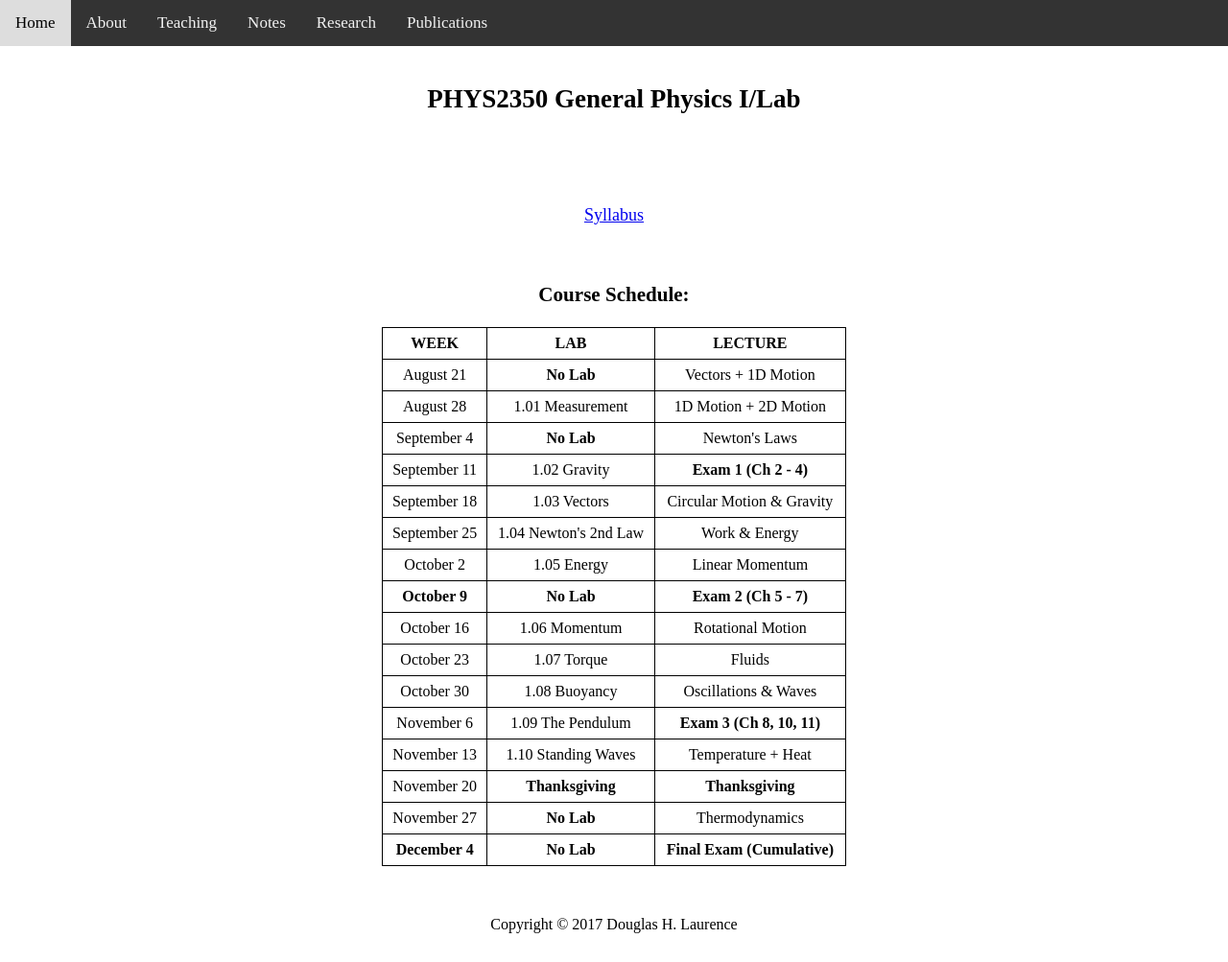
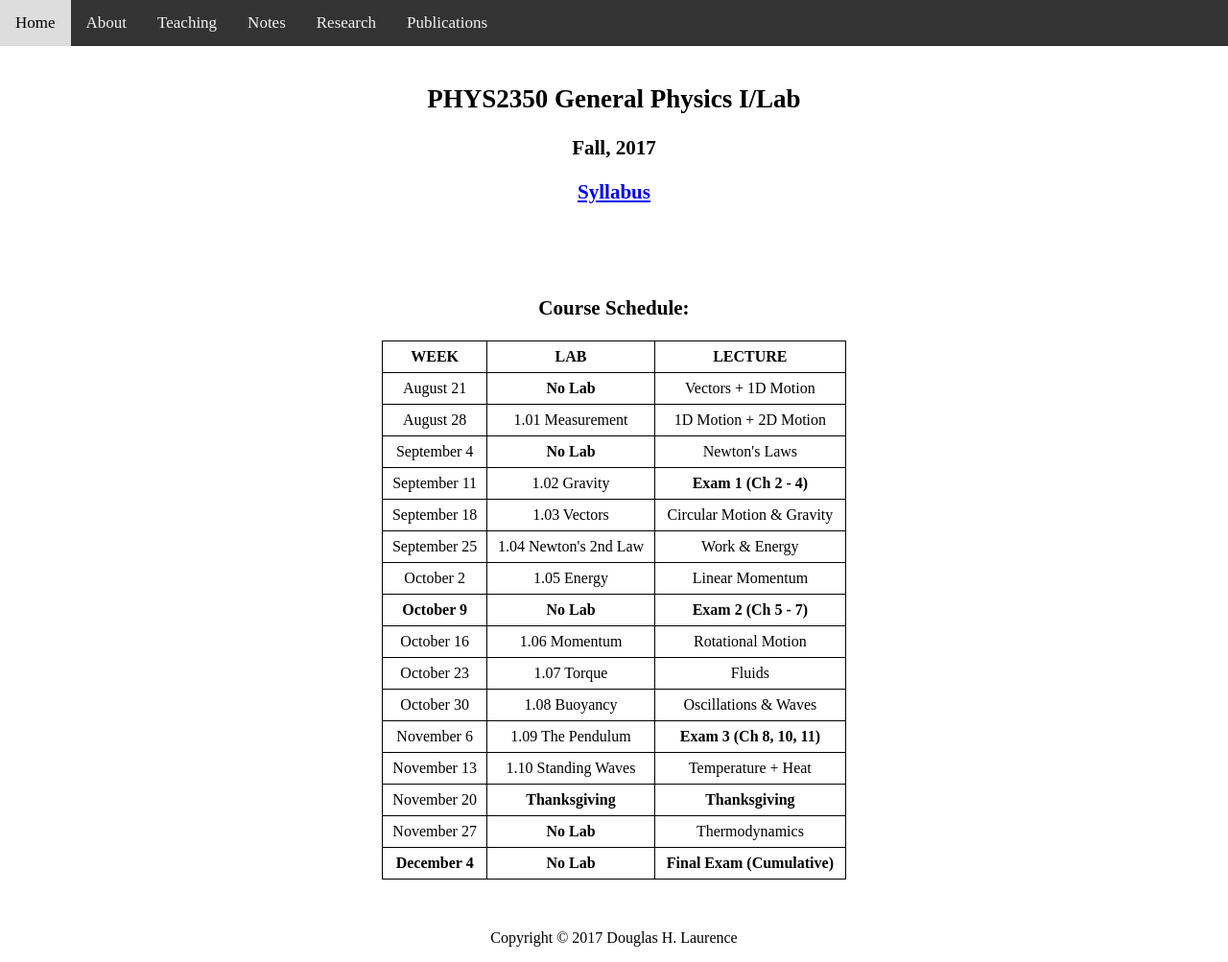
Before and after one commit to dhlaurence/dhlaurence.github.io, a Jekyll site: the page built from teaching/phys2350fall17.html, in a window 1280 px wide. Shown: the whole page at 96% size. Built offline with Jekyll 4.4.1, drawn with Linux system fonts in a browser that asks for light colours.

Commit message:
Update phys2350fall17.html

```diff
--- a/teaching/phys2350fall17.html
+++ b/teaching/phys2350fall17.html
@@ -5,15 +5,11 @@ title: PHYS2350Fall2017
 
 <header>
   <h2>PHYS2350 General Physics I/Lab</h2>
+  <h3>Fall, 2017</h3>
+  <h3><a target="blank" href="http://www.blazartheory.com/files/PHYS2350_EV1_Fall_2017_Syllabus.pdf">Syllabus</a></h3>
 </header>
 
 <article>
-  <p>
-    <center><a target="blank" href="http://www.blazartheory.com/files/PHYS2350_EV1_Fall_2017_Syllabus.pdf">Syllabus</a></center>
-  </p>
-
-  <br>
-
   <h3>
     <center>Course Schedule:</center>
   </h3>
```
